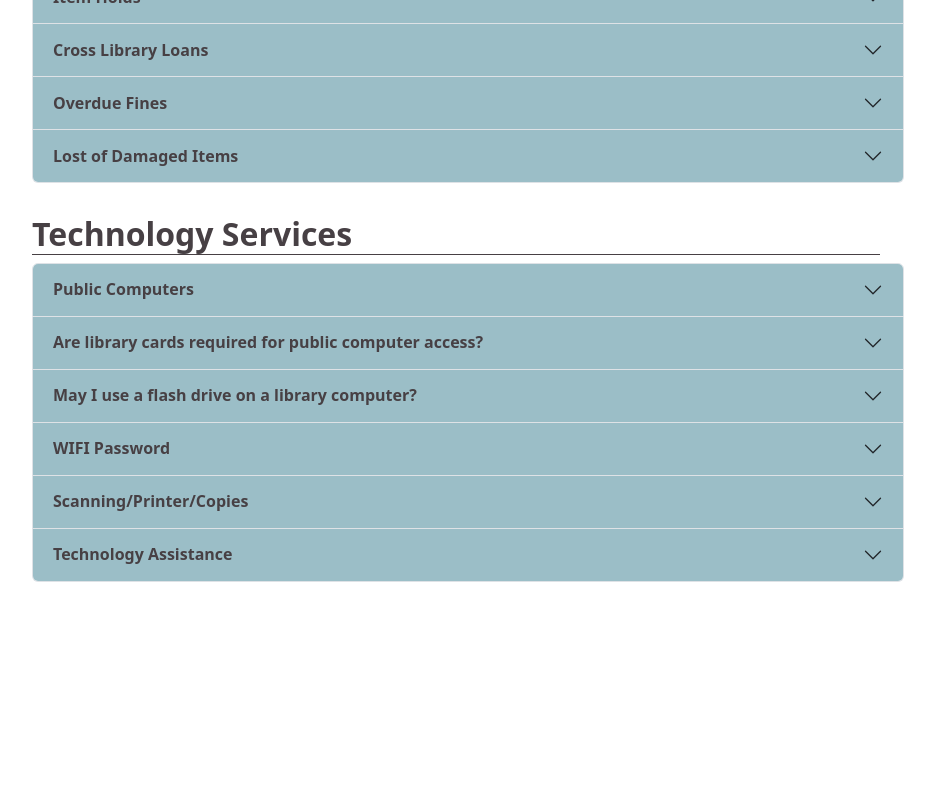
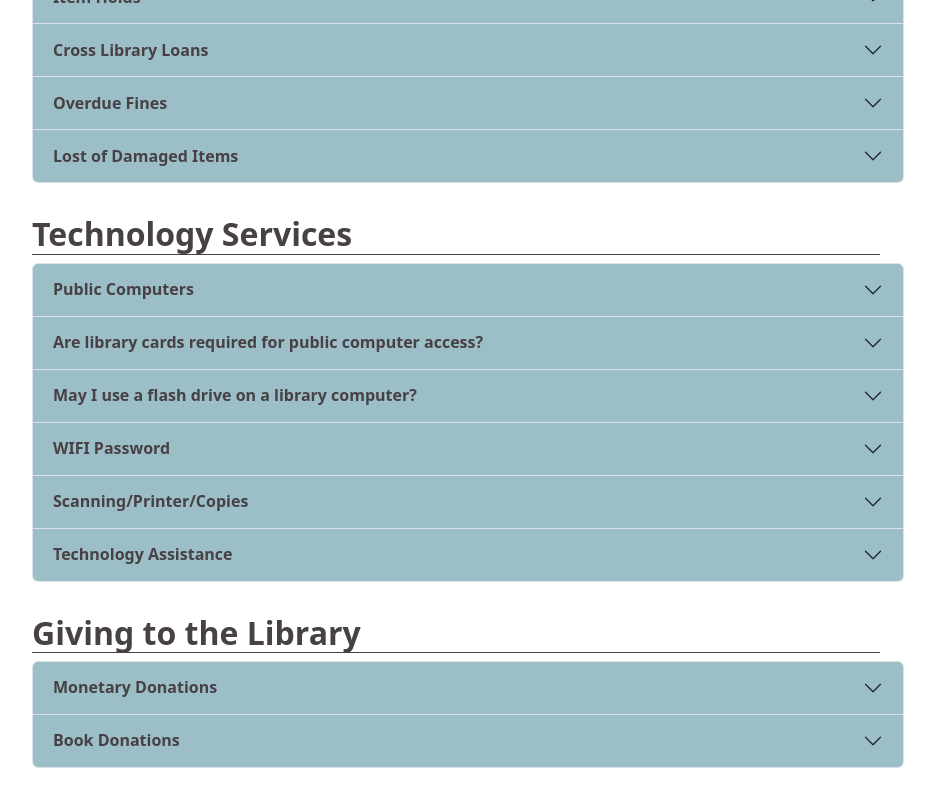
Before and after one commit to Amiriel01/Public-Library-Website, a React (Vite) app in the folder frontend-user-view/: page /FAQPage in a window 1280 px wide. Shown: the part 1058-1858 px from the top of the page, without its empty margins (172-1107 px from the left). Before the commit the page ends 1672 px from the top, so only its background shows below. Built offline with nearby package versions, Linux system fonts and the light colour scheme.

Commit message:
FAQ Giving section created

```diff
--- a/frontend-user-view/src/FAQPage.tsx
+++ b/frontend-user-view/src/FAQPage.tsx
@@ -5,6 +5,7 @@ import { Link } from "react-router-dom";
 import LibraryCardQuestions from './LibraryCardQuestions';
 import BorrowingServices from './BorrowingServices';
 import TechnologyServices from './TechnologyServices';
+import Giving from './Giving';
 
 export default function FAQPage() {
     return (
@@ -21,6 +22,7 @@ export default function FAQPage() {
                 <LibraryCardQuestions />
                 <BorrowingServices />
                 <TechnologyServices />
+                <Giving />
             </Row>
         </>
     )
--- /dev/null
+++ b/frontend-user-view/src/Giving.tsx
@@ -0,0 +1,35 @@
+import Accordion from 'react-bootstrap/Accordion';
+import Row from 'react-bootstrap/Row';
+import Col from 'react-bootstrap/Col';
+
+export default function Giving() {
+
+    return (
+        <>
+            <Row>
+                <Col>
+                    <h2 id='faq-subtitles'>
+                        Giving to the Library
+                    </h2>
+                </Col>
+            </Row>
+            <Accordion id='questions-accordion-container'>
+                <Accordion.Item eventKey="0">
+                    <Accordion.Header>Monetary Donations</Accordion.Header>
+                    <Accordion.Body>
+                        <p>Another Page Library depends on donations from the generous businesses and individuals in the community.</p>
+                        <p>Thank you for considering making a montetary donation!</p>
+                        <p>Visit the "Giving" page for more information.</p>
+                    </Accordion.Body>
+                </Accordion.Item>
+                <Accordion.Item eventKey="1">
+                    <Accordion.Header>Book Donations</Accordion.Header>
+                    <Accordion.Body>
+                        <p>The libray accepts donations of gently used books and DVDs. Donations should be brought to the Information Desk during regular business hours.</p>
+                        <p>The library does not accept magazines, VHS tapes, textbooks, or damaged books.</p>
+                    </Accordion.Body>
+                </Accordion.Item>
+            </Accordion>
+        </>
+    )
+}
--- a/frontend-user-view/src/TechnologyServices.tsx
+++ b/frontend-user-view/src/TechnologyServices.tsx
@@ -1,5 +1,4 @@
 import Accordion from 'react-bootstrap/Accordion';
-import { Link } from "react-router-dom";
 import Row from 'react-bootstrap/Row';
 import Col from 'react-bootstrap/Col';
 
```
Also changed, not shown: frontend-user-view/src/GivingInfo.tsx (added).
